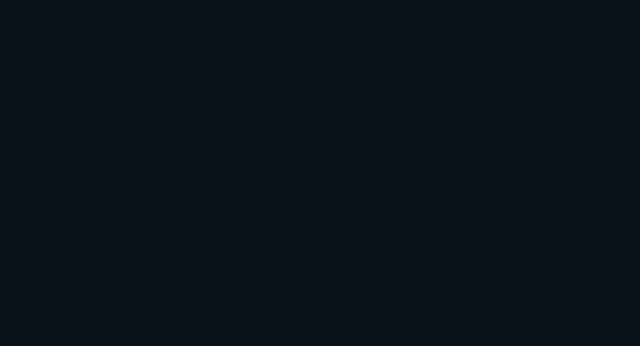
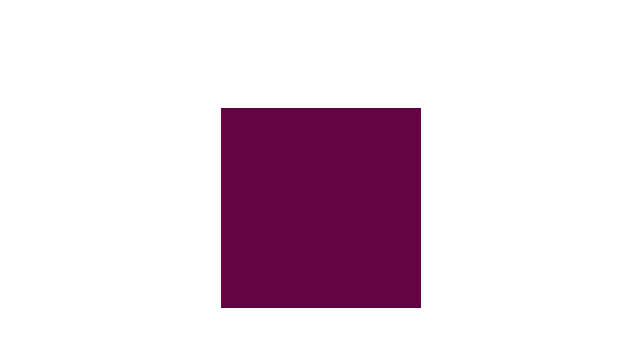
Before and after one commit to CalinCatuta/game-country-capital, a React (Create React App) app: page / in a window 1280 px wide. Shown: the top 346 px of the page, without its empty margins (319-959 px from the left). Built offline with nearby package versions, Linux system fonts and the light colour scheme.

Commit message:
basic setup

```diff
--- a/src/App.js
+++ b/src/App.js
@@ -1,5 +1,17 @@
+import { getRandomHexColor } from "./util/RandomColor";
+import { useState, useEffect } from "react";
+
 function App() {
-  return <div></div>;
+  const [color, setColor] = useState(getRandomHexColor);
+  useEffect(() => {
+    setColor(getRandomHexColor);
+  }, []);
+  return (
+    <div>
+      <div className="box" style={{ background: color }}></div>
+      <div className="btns"></div>
+    </div>
+  );
 }
 
 export default App;
--- a/src/index.css
+++ b/src/index.css
@@ -1,36 +1,10 @@
 body {
-  background-color: rgb(7, 18, 27);
-  color: white;
   display: flex;
   align-items: center;
   justify-content: center;
   height: 50vh;
 }
-button {
-  border: 1px solid rgb(177, 173, 173);
-  background: none;
-  border-radius: 5px;
-  color: #ddd;
-  cursor: pointer;
+.box {
+  width: 200px;
+  height: 200px;
 }
-button:hover {
-  border: 1px solid #fff;
-}
-.selected {
-  background-color: #0d324b;
-  color: white;
-}
-.wrong {
-  background-color: rgb(251, 67, 67);
-  color: #fff;
-}
-.grid {
-  display: grid;
-  grid-template-columns: repeat(4, 1fr);
-  gap: 4px;
-}
-@media (max-width: 380px) {
-  .grid {
-    grid-template-columns: repeat(2, 1fr);
-  }
-}
--- /dev/null
+++ b/src/util/RandomColor.jsx
@@ -0,0 +1,11 @@
+export function getRandomHexColor() {
+  const hexChars = "0123456789ABCDEF";
+  let hexColor = "#";
+
+  for (let i = 0; i < 6; i++) {
+    const randomIndex = Math.floor(Math.random() * hexChars.length);
+    hexColor += hexChars.charAt(randomIndex);
+  }
+
+  return hexColor;
+}
```
